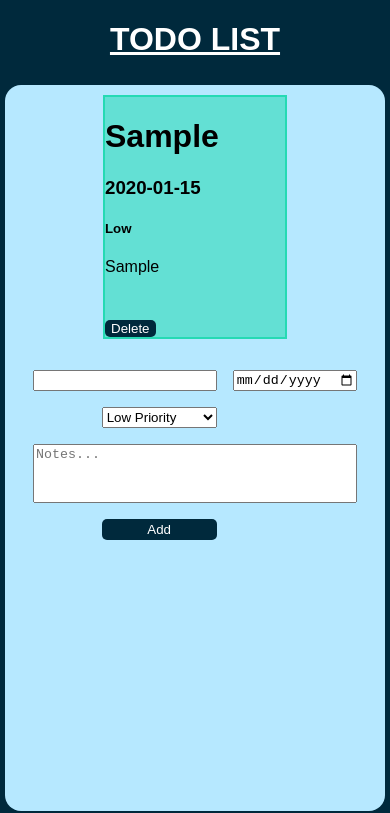
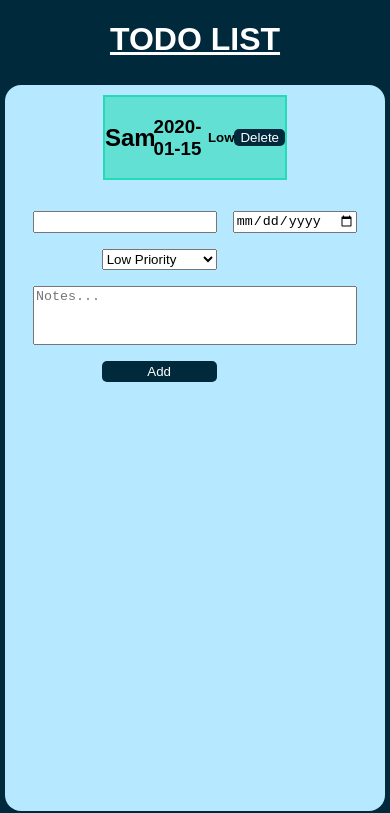
Before and after one commit to cs-cmd/todo-list, a website built with webpack: page src/index.html in a window 390 px wide. Both pictures are taken after typing "Sample", "2020-01-15", "Sample" into the empty fields and a click on the button "Add". Shown: the top 813 px of the page. Built offline with nearby package versions, Linux system fonts and the light colour scheme; a web font is replaced by a local one.

Commit message:
Restructured todo items to display title-due date-priority text-delete button on top of the notes (the user can click the item to drop the text down);

```diff
--- a/res/styles/main-style.css
+++ b/res/styles/main-style.css
@@ -69,13 +69,13 @@ button {
 }
 
 .project-container {
-    flex-grow: 1;
+    flex: 1 1 auto;
     max-width: 500px;
     overflow: scroll;
 }
 
 .todo-container {
-    flex-grow: 1;
+    flex: 1 1 auto;
 }
 
 .item {
@@ -87,7 +87,7 @@ button {
 
 .display {
     width: 90%;
-    background-color: var(--proj-unselected) ;
+    background-color: var(--proj-unselected);
 }
 
 .display.is-selected {
@@ -97,6 +97,13 @@ button {
 
 .todo-page-item {
     width: min(50%, 500px);
+    cursor: pointer;
+}
+
+.todo-info {
+    display: flex;
+    justify-content: space-between;
+    align-items: center;
 }
 
 .low-prio {
@@ -120,17 +127,22 @@ button {
     color: white;
 }
 
+.todo-title {
+    overflow:hidden;
+    white-space: nowrap;
+}
+
 .todo-notes {
-    height: 5ch;
+    height: 0ch;
+    margin: 0px;
     overflow: hidden;
     word-wrap: break-word;
     text-overflow: ellipsis;
     transition: height .25s;
-    width: 100%
+    width: 100%;
 }
 
 .todo-notes:hover {
-    cursor: pointer;
 }
 
 .todo-notes.dropped {
--- a/src/classes/controller/UI.js
+++ b/src/classes/controller/UI.js
@@ -100,6 +100,15 @@ const UI = (() => {
     const createTodoPageItem = (todoItem, project) => {
         const pageItem = document.createElement('div');
         pageItem.classList.add('todo-page-item');
+        pageItem.addEventListener('click', () => {
+            if (todoNotes.innerText.length > 0) {
+                todoNotes.classList.toggle('dropped');
+            }
+        });
+
+        // contains all todo info but the notes
+        const todoInfo = document.createElement('section');
+        todoInfo.classList.add('todo-info');
 
         const todoTitle = document.createElement('h1');
         todoTitle.classList.add('todo-title');
@@ -132,11 +141,6 @@ const UI = (() => {
         const todoNotes = document.createElement('p');
         todoNotes.classList.add('todo-notes');
         todoNotes.innerText = todoItem.getNotes();
-        todoNotes.addEventListener('click', () => {
-            if (todoNotes.innerText.length > 0) {
-                todoNotes.classList.toggle('dropped');
-            }
-        });
 
         // add button that deletes item from project list
         const deleteButton = document.createElement('button');
@@ -146,11 +150,13 @@ const UI = (() => {
             pageItem.remove();
         });
 
-        pageItem.appendChild(todoTitle);
-        pageItem.appendChild(todoDueDate);
-        pageItem.appendChild(todoPriority);
+        todoInfo.appendChild(todoTitle);
+        todoInfo.appendChild(todoDueDate);
+        todoInfo.appendChild(todoPriority);
+        todoInfo.appendChild(deleteButton);
+
+        pageItem.appendChild(todoInfo);
         pageItem.appendChild(todoNotes);
-        pageItem.appendChild(deleteButton);
 
         pageItem.classList.add(prioClass);
 
@@ -273,7 +279,6 @@ const UI = (() => {
         prioritySelect.appendChild(highPrio);
         prioritySelect.appendChild(urgePrio);
 
-
         const notesField = document.createElement('textarea');
         notesField.id = 'todo-notes-field';
         notesField.placeholder = 'Notes...';
```
Also changed, not shown: dist/bundle.js.
